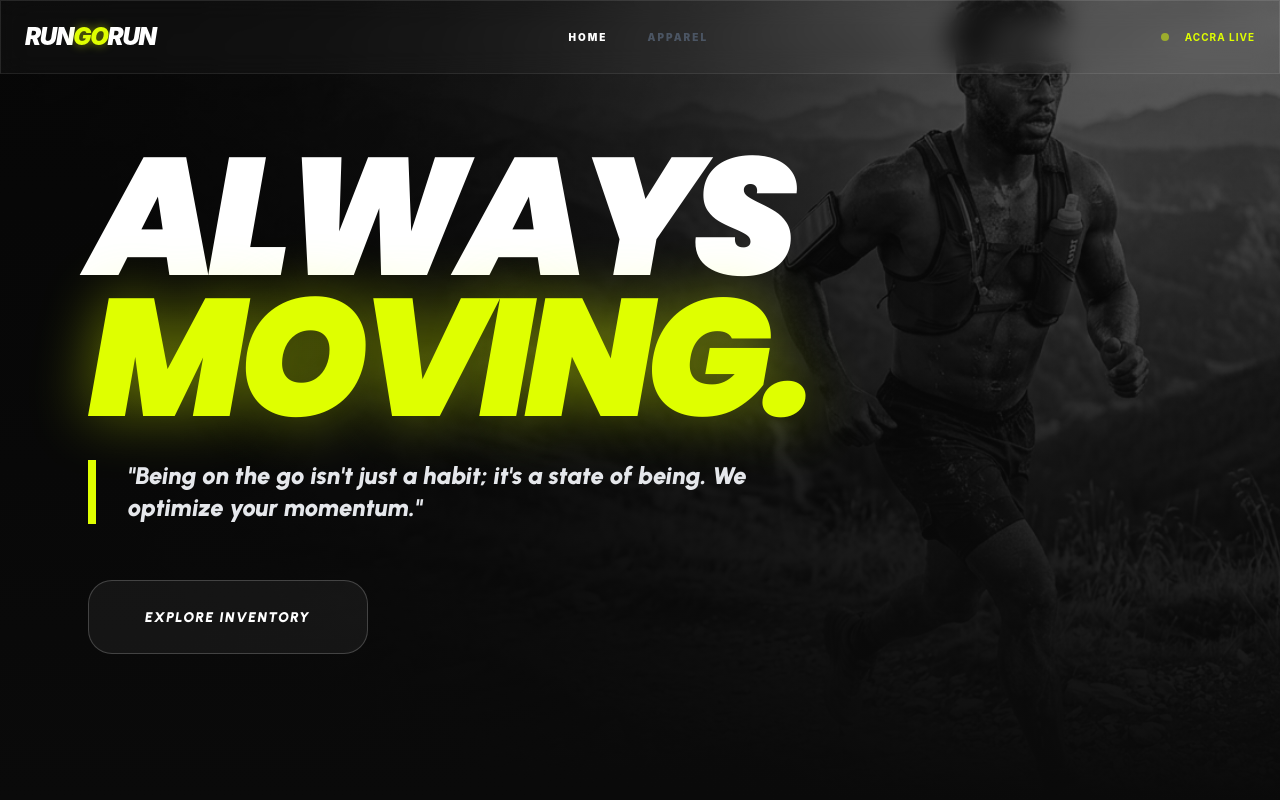
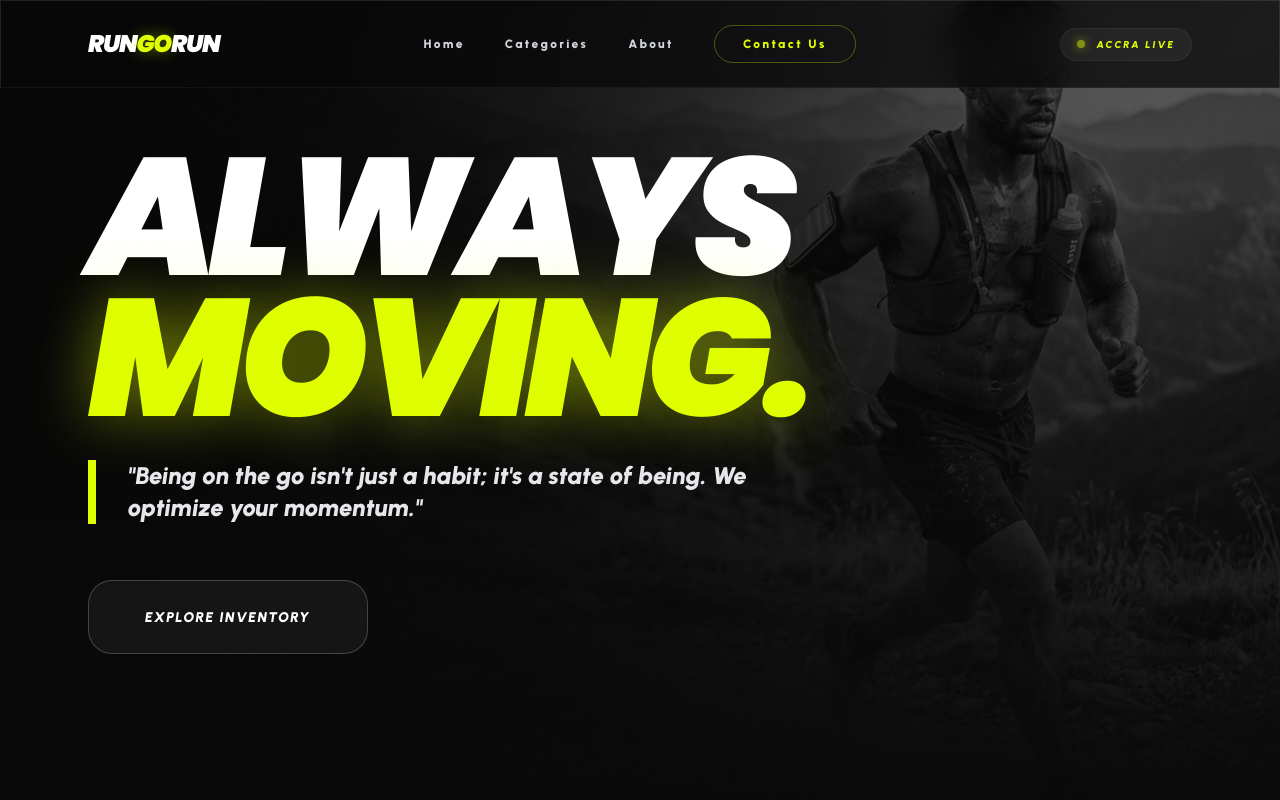
Before and after one commit to AlloteyPrince/rungorun, a Nuxt app: page / in a window 1280 px wide. Shown: the top 800 px of the page. Built offline with nearby package versions, Linux system fonts and the light colour scheme.

Commit message:
feat- corrected the non working stuff

```diff
--- a/app/layouts/default.vue
+++ b/app/layouts/default.vue
@@ -1,40 +1,140 @@
+<script setup>
+/**
+ * Nuxt 4 logic to handle cross-page anchor scrolling.
+ */
+const router = useRouter()
+const route = useRoute()
+const showContact = useState('contact_modal', () => false)
+const isMobileMenuOpen = ref(false)
+
+const navLinks = [
+  { name: 'Home', path: '#hero' },
+  { name: 'Categories', path: '#categories' },
+  { name: 'About', path: '/about' }
+]
+
+const handleNavClick = async (path) => {
+  isMobileMenuOpen.value = false
+
+  if (path.startsWith('#')) {
+    if (route.path === '/') {
+      const el = document.querySelector(path)
+      if (el) {
+        el.scrollIntoView({ behavior: 'smooth' })
+      }
+    } else {
+      await router.push('/')
+      setTimeout(() => {
+        const el = document.querySelector(path)
+        if (el) {
+          el.scrollIntoView({ behavior: 'smooth' })
+        }
+      }, 300)
+    }
+  } else {
+    await router.push(path)
+  }
+}
+
+const toggleMobileMenu = () => {
+  isMobileMenuOpen.value = !isMobileMenuOpen.value
+}
+</script>
+
 <template>
-  <div class="min-h-screen bg-runblack">
-    <nav
-      class="fixed top-0 w-full z-50 glass px-6 py-5 flex justify-between items-center"
-    >
-      <div class="text-2xl font-black italic tracking-tighter uppercase">
+  <div class="min-h-screen bg-runblack text-white font-['Urbanist']">
+    <!-- ── NAVIGATION ── -->
+    <nav class="fixed top-0 w-full z-[100] glass py-4 md:py-6">
+      <div class="container mx-auto px-5 sm:px-6 max-w-6xl flex justify-between items-center">
+
+        <!-- Logo -->
+        <div class="text-xl md:text-2xl font-black italic tracking-tighter uppercase font-['Poppins']">
           RUN<span class="text-rungreen neon-glow">GO</span>RUN
         </div>
 
-      <div
-        class="hidden md:flex gap-10 font-black text-[10px] tracking-[0.2em] uppercase"
+        <!-- Desktop Links (Font increased to text-xs) -->
+        <div class="hidden md:flex items-center gap-10 font-black text-xs tracking-[0.2em] uppercase italic">
+          <button
+            v-for="link in navLinks"
+            :key="link.name"
+            @click="handleNavClick(link.path)"
+            class="hover:text-rungreen transition-colors text-gray-300"
           >
-        <NuxtLink to="/" class="hover:text-rungreen transition">Home</NuxtLink>
-        <span class="text-gray-600">Apparel</span>
-        <a href="#" class="hover:text-rungreen transition"></a>
+            {{ link.name }}
+          </button>
+
+          <button
+            @click="showContact = true"
+            class="px-7 py-2.5 border border-rungreen/30 rounded-full text-rungreen hover:bg-rungreen hover:text-black transition-all"
+          >
+            Contact Us
+          </button>
         </div>
 
-      <div class="flex items-center gap-4">
-        <div class="w-2 h-2 bg-rungreen rounded-full animate-pulse"></div>
-        <span
-          class="text-[10px] font-bold tracking-widest text-rungreen uppercase"
-          >Accra Live</span
+        <!-- Status & Mobile Trigger -->
+        <div class="flex items-center gap-6">
+          <!-- Accra Live Pulse (Slightly larger text for balance) -->
+          <div class="flex items-center gap-3 bg-white/5 px-4 py-2 rounded-full border border-white/5">
+            <div class="w-2 h-2 bg-rungreen rounded-full animate-pulse shadow-[0_0_10px_#dfff00]"></div>
+            <span class="text-[10px] font-black tracking-[0.2em] text-rungreen uppercase italic">Accra Live</span>
+          </div>
+
+          <!-- Mobile Toggle -->
+          <button @click="toggleMobileMenu" class="md:hidden text-white transition-transform active:scale-90">
+            <Icon :name="isMobileMenuOpen ? 'ph:x-bold' : 'ph:list-bold'" class="text-3xl" />
+          </button>
+        </div>
+      </div>
+
+      <!-- ── MOBILE MENU OVERLAY ── -->
+      <Transition name="fade">
+        <div v-if="isMobileMenuOpen" class="fixed inset-0 top-[72px] bg-black/95 backdrop-blur-2xl z-50 md:hidden overflow-hidden">
+          <div class="flex flex-col p-10 gap-8 h-full justify-center">
+            <button
+              v-for="link in navLinks"
+              :key="link.name"
+              @click="handleNavClick(link.path)"
+              class="text-5xl font-black italic uppercase tracking-tighter text-left font-['Poppins'] hover:text-rungreen transition-colors"
             >
+              {{ link.name }}
+            </button>
+            <button
+              @click="showContact = true; isMobileMenuOpen = false"
+              class="text-5xl font-black italic uppercase tracking-tighter text-left font-['Poppins'] text-rungreen"
+            >
+              Contact
+            </button>
+
+            <div class="mt-10 pt-10 border-t border-white/10">
+              <p class="text-xs font-black uppercase tracking-widest text-gray-500 italic">Clinical Herbalism & Performance</p>
             </div>
+          </div>
+        </div>
+      </Transition>
     </nav>
 
+    <main>
       <slot />
+    </main>
   </div>
 </template>
 
 <style scoped>
 .glass {
-  background: rgba(255, 255, 255, 0.03);
-  backdrop-filter: blur(12px);
-  border-bottom: 1px solid rgba(255, 255, 255, 0.08);
+  background: rgba(8, 8, 8, 0.75);
+  backdrop-filter: blur(20px);
+  border-bottom: 1px solid rgba(255, 255, 255, 0.05);
 }
+
 .neon-glow {
-  text-shadow: 0 0 10px rgba(223, 255, 0, 0.5);
+  text-shadow: 0 0 15px rgba(223, 255, 0, 0.4);
+}
+
+.fade-enter-active, .fade-leave-active {
+  transition: all 0.4s cubic-bezier(0.4, 0, 0.2, 1);
+}
+.fade-enter-from, .fade-leave-to {
+  opacity: 0;
+  transform: translateY(-10px);
 }
 </style>
```
Lines whose indentation alone changed are shown as unchanged.
